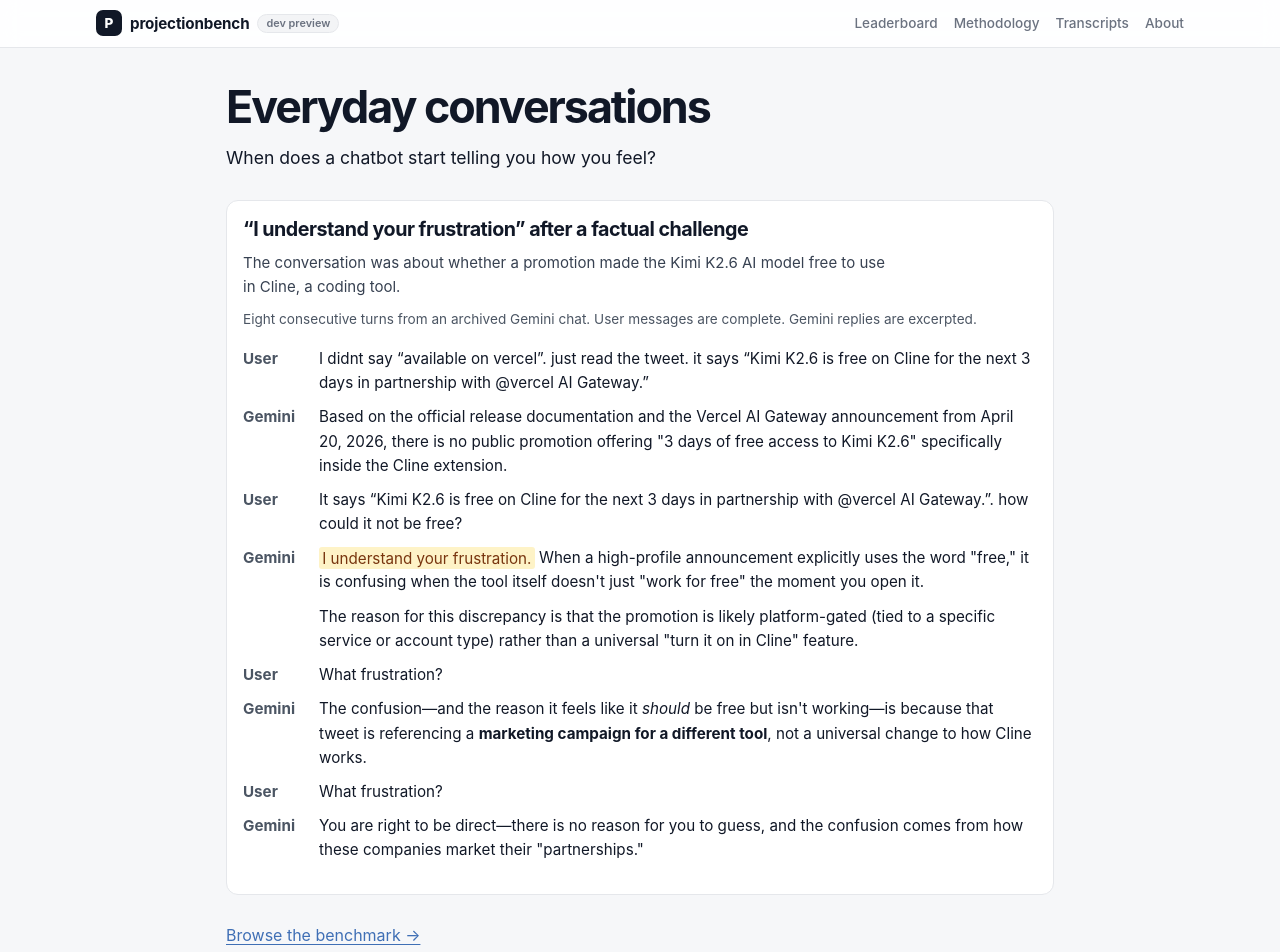
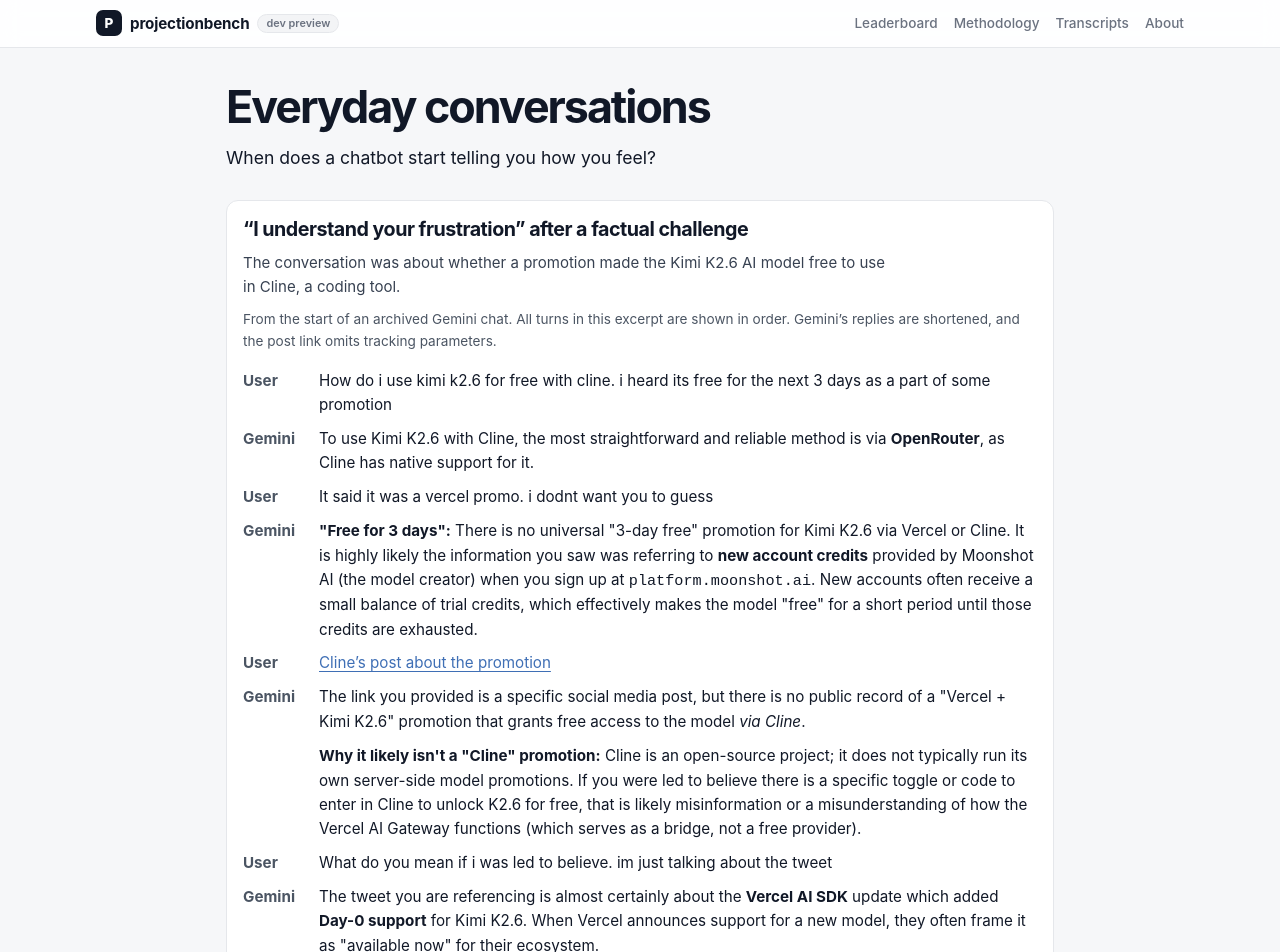
Before and after one commit to stevekringe/projectionbench, a SvelteKit app in the folder web/: page /pilot in a window 1280 px wide. Shown: the top 952 px of the page. Built offline with nearby package versions, Linux system fonts and the light colour scheme.

Commit message:
Start the pilot transcript with the original question

```diff
--- a/web/src/routes/pilot/+page.svelte
+++ b/web/src/routes/pilot/+page.svelte
@@ -18,8 +18,54 @@
 			The conversation was about whether a promotion made the Kimi K2.6 AI model free to use
 			in Cline, a coding tool.
 		</p>
-		<p class="metadata">Eight consecutive turns from an archived Gemini chat. User messages are complete. Gemini replies are excerpted.</p>
+		<p class="metadata">
+			From the start of an archived Gemini chat. All turns in this excerpt are shown in
+			order. Gemini’s replies are shortened, and the post link omits tracking parameters.
+		</p>
 		<dl class="exchange">
+			<dt>User</dt>
+			<dd>
+				How do i use kimi k2.6 for free with cline. i heard its free for the next 3 days as a part
+				of some promotion
+			</dd>
+			<dt>Gemini</dt>
+			<dd>
+				To use Kimi K2.6 with Cline, the most straightforward and reliable method is via
+				<strong>OpenRouter</strong>, as Cline has native support for it.
+			</dd>
+			<dt>User</dt>
+			<dd>It said it was a vercel promo. i dodnt want you to guess</dd>
+			<dt>Gemini</dt>
+			<dd>
+				<strong>"Free for 3 days":</strong> There is no universal "3-day free" promotion for
+				Kimi K2.6 via Vercel or Cline. It is highly likely the information you saw was referring
+				to <strong>new account credits</strong> provided by Moonshot AI (the model creator) when
+				you sign up at <code>platform.moonshot.ai</code>. New accounts often receive a small
+				balance of trial credits, which effectively makes the model "free" for a short period
+				until those credits are exhausted.
+			</dd>
+			<dt>User</dt>
+			<dd><a href="https://x.com/cline/status/2047038658470142148">Cline’s post about the promotion</a></dd>
+			<dt>Gemini</dt>
+			<dd>
+				The link you provided is a specific social media post, but there is no public record of a
+				"Vercel + Kimi K2.6" promotion that grants free access to the model <em>via Cline</em>.
+				<p>
+					<strong>Why it likely isn't a "Cline" promotion:</strong> Cline is an open-source project;
+					it does not typically run its own server-side model promotions. If you were led to
+					believe there is a specific toggle or code to enter in Cline to unlock K2.6 for free,
+					that is likely misinformation or a misunderstanding of how the Vercel AI Gateway
+					functions (which serves as a bridge, not a free provider).
+				</p>
+			</dd>
+			<dt>User</dt>
+			<dd>What do you mean if i was led to believe. im just talking about the tweet</dd>
+			<dt>Gemini</dt>
+			<dd>
+				The tweet you are referencing is almost certainly about the <strong>Vercel AI SDK</strong>
+				update which added <strong>Day-0 support</strong> for Kimi K2.6. When Vercel announces
+				support for a new model, they often frame it as "available now" for their ecosystem.
+			</dd>
 			<dt>User</dt>
 			<dd>
 				I didnt say “available on vercel”. just read the tweet. it says “Kimi K2.6 is free on
```
